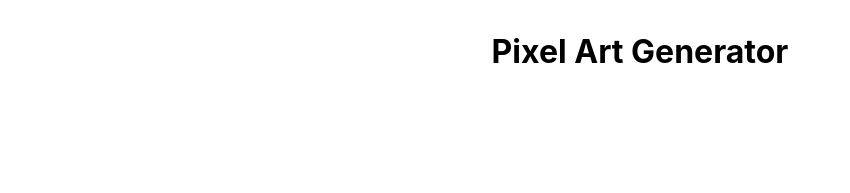
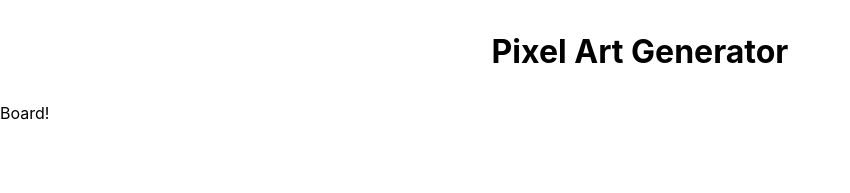
Before and after one commit to edumoreira1506/pixel-art-generator, a React (Create React App) app: page / in a window 1280 px wide. Shown: the top 193 px of the page, without its empty margins (0-850 px from the left). Built offline with nearby package versions, Linux system fonts and the light colour scheme.

Commit message:
Add simple board component

```diff
--- a/src/App.tsx
+++ b/src/App.tsx
@@ -1,9 +1,13 @@
 import React, { ReactElement } from 'react';
 
 import Header from './components/Header';
+import Board from './components/Board/Board';
 
 const App = (): ReactElement => (
-  <Header />
+  <>
+    <Header />
+    <Board />
+  </>
 );
 
 export default App;
--- /dev/null
+++ b/src/components/Board/Board/index.tsx
@@ -0,0 +1,9 @@
+import React, { ReactElement } from 'react';
+
+import { StyledBoard } from './styles';
+
+const Board = (): ReactElement => (
+  <StyledBoard>Board!</StyledBoard>
+);
+
+export default Board;
--- /dev/null
+++ b/src/components/Board/Board/styles.ts
@@ -0,0 +1,5 @@
+import styled from 'styled-components';
+
+export const StyledBoard = styled.div`
+  display: flex;
+`;
```
